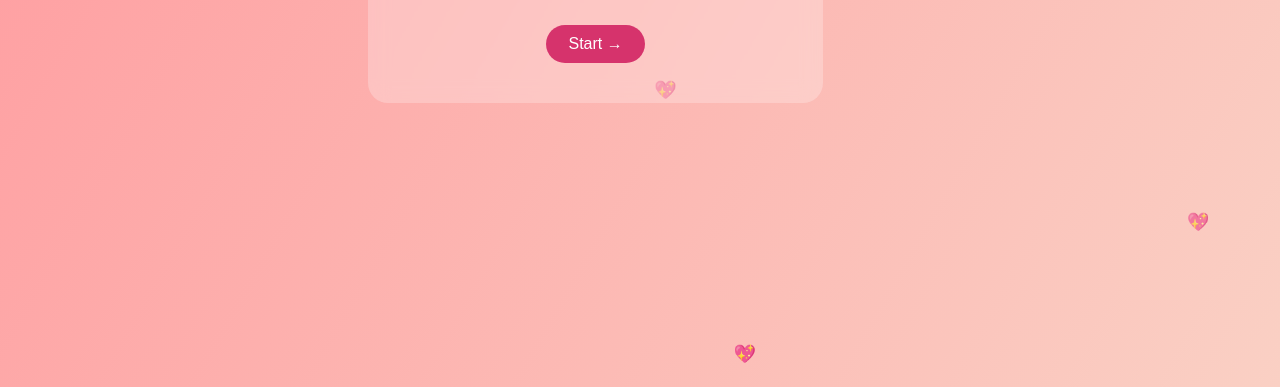
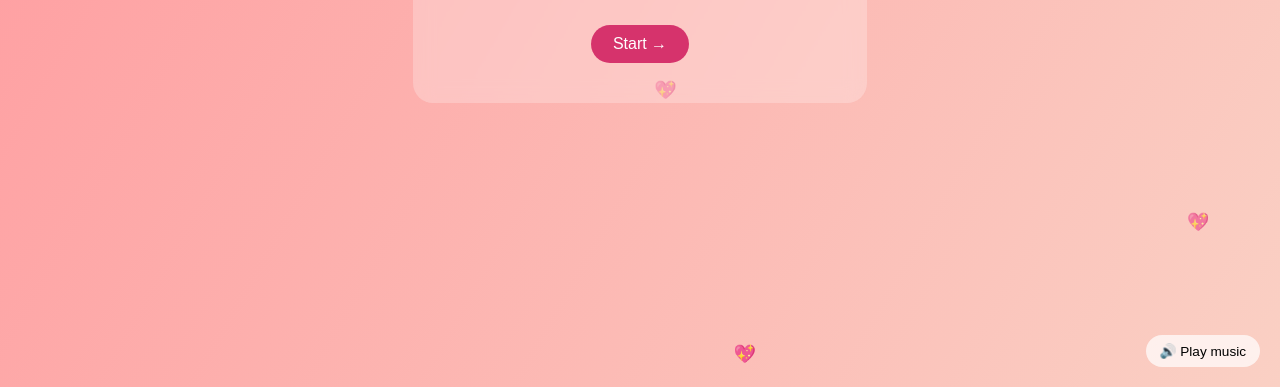
Before and after one commit to notvarnav-crypto/newyear-babyyy, a plain HTML site: page index.html in a window 1280 px wide. Shown: the part 413-800 px from the top of the page. Drawn offline with Linux system fonts and the light colour scheme.

Commit message:
Update style.css

```diff
--- a/style.css
+++ b/style.css
@@ -74,3 +74,15 @@ span {
     transform: translateY(0);
   }
 }
+#musicBtn {
+  position: fixed;
+  bottom: 20px;
+  right: 20px;
+  padding: 8px 14px;
+  border: none;
+  border-radius: 20px;
+  background: rgba(255,255,255,0.7);
+  cursor: pointer;
+  font-size: 0.85rem;
+  backdrop-filter: blur(5px);
+}
```
